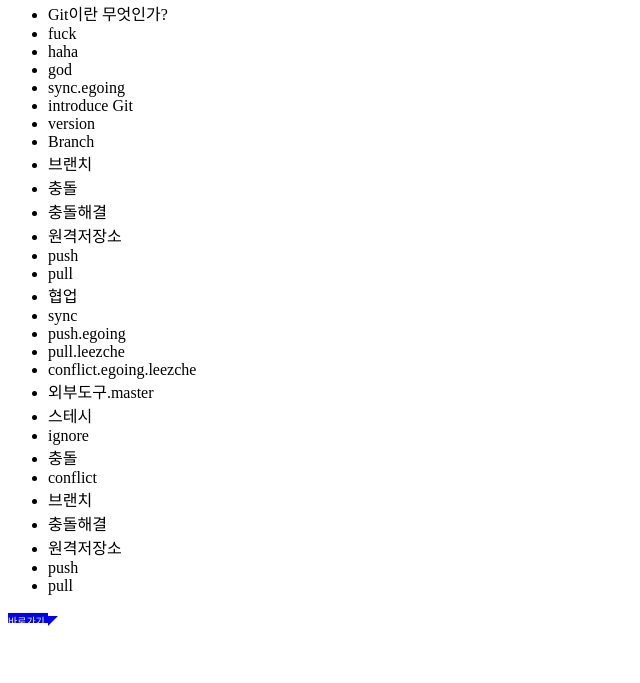
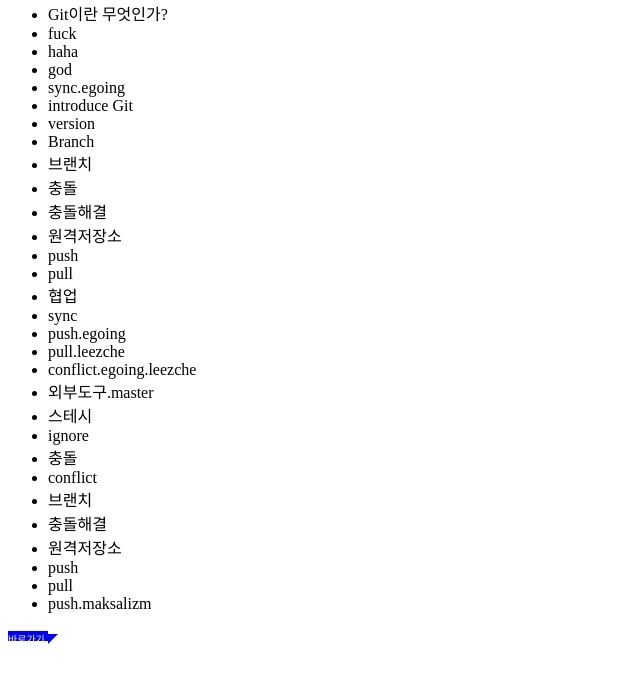
Before and after one commit to maksalizm/opentutorials_git_maksalizm, a plain HTML site: page index.html in a window 1280 px wide. Shown: the part 79-762 px from the top of the page, without its empty margins (0-640 px from the left). Drawn offline with Linux system fonts and the light colour scheme.

Commit message:
push.maksalizam

```diff
--- a/index.html
+++ b/index.html
@@ -66,7 +66,7 @@
     <li>원격저장소</li>
     <li>push</li>
     <li>pull</li>
-
+    <li>push.maksalizm</li>
 </ul>
 
 <div class="shortcut">바로가기</div><div></div>
```
